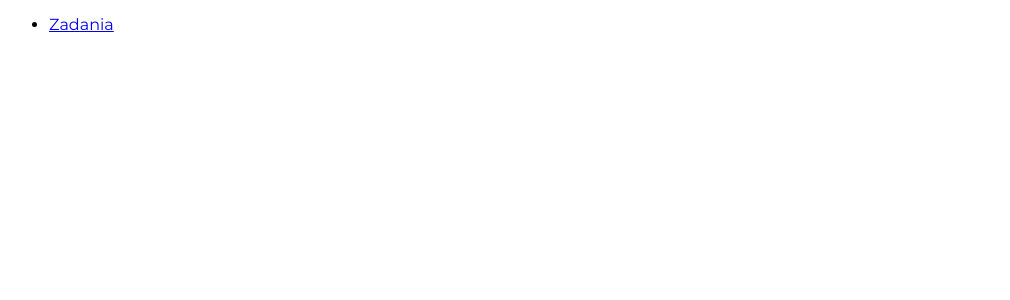
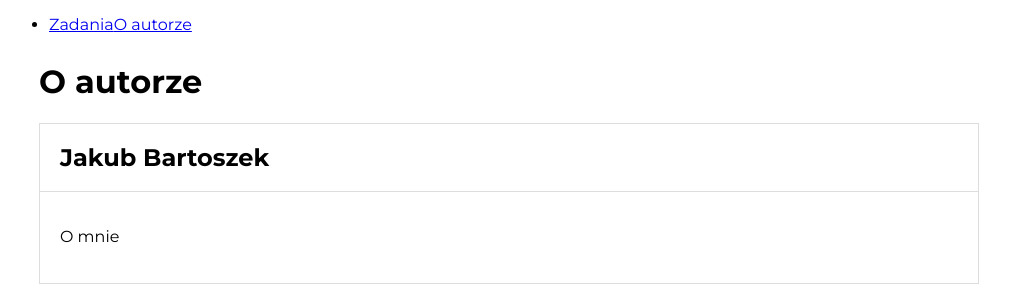
Before and after one commit to cgt19bartoszekj/task-list-react, a React (Create React App) app: page /#/autor in a window 1280 px wide. Before the commit this address had no page. Shown: the top 300 px of the page, without its empty margins (131-1141 px from the left). Built offline with nearby package versions, Linux system fonts and the light colour scheme.

Commit message:
two working routes

```diff
--- a/src/App.js
+++ b/src/App.js
@@ -1,12 +1,14 @@
-import { BrowserRouter, Link, Routes, Route } from "react-router-dom";
+import { Link, Routes, Route, HashRouter } from "react-router-dom";
 import Tasks from "./features/tasks/Tasks";
+import Author from "./features/author/Author";
 
 const App = () => (
-  <BrowserRouter>
+  <HashRouter>
     <nav>
       <ul>
         <li>
           <Link to="/zadania">Zadania</Link>
+          <Link to="/autor">O autorze</Link>
         </li>
       </ul>
     </nav>
@@ -15,8 +17,12 @@ const App = () => (
         path="/zadania"
         element={<Tasks />}>
       </Route>
+      <Route
+        path="/autor"
+        element={<Author />}>
+      </Route>
     </Routes>
-  </BrowserRouter>
+  </HashRouter>
 );
 
 export default App;
--- a/src/features/author/Author.js
+++ b/src/features/author/Author.js
@@ -4,9 +4,13 @@ import { Section } from "../../common/Section";
 
 const Author = () => (
   <Container>
-    <Header title="O autorze"/>
-    <Section>
-    </Section>
+    <Header title="O autorze" />
+    <Section
+      title="Jakub Bartoszek"
+      body={
+        <p>O mnie</p>
+      }
+    />
   </Container>
 );
 
```
